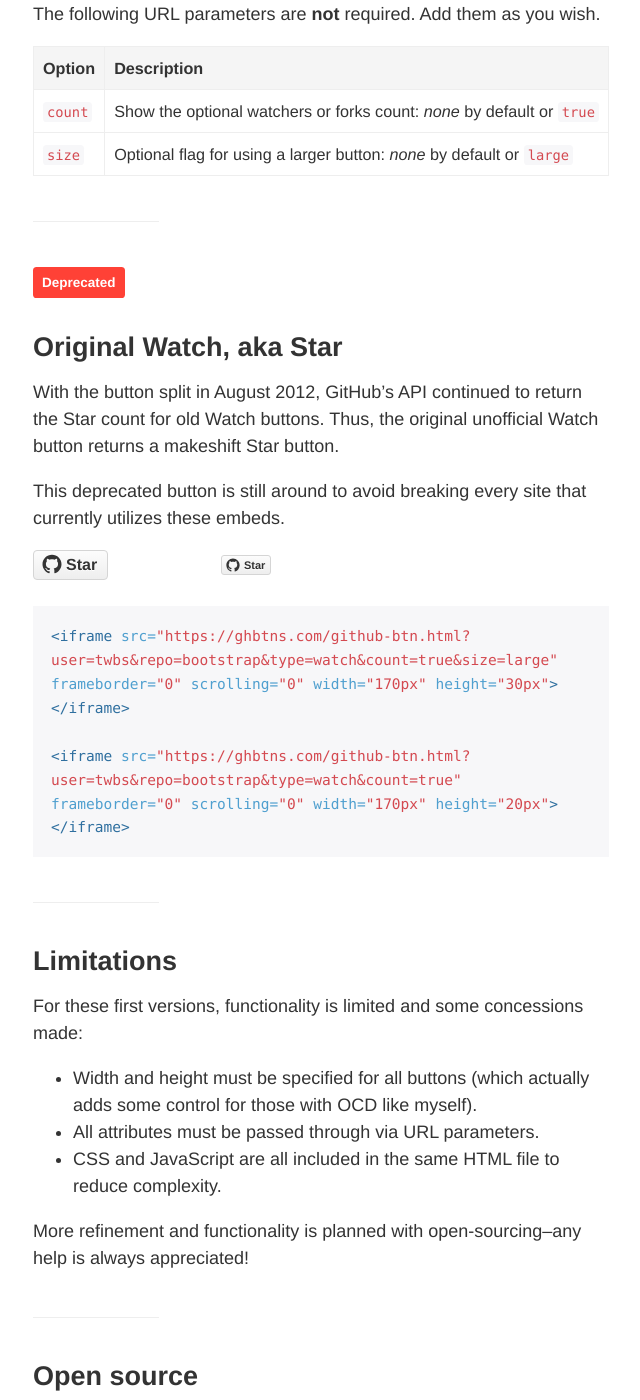
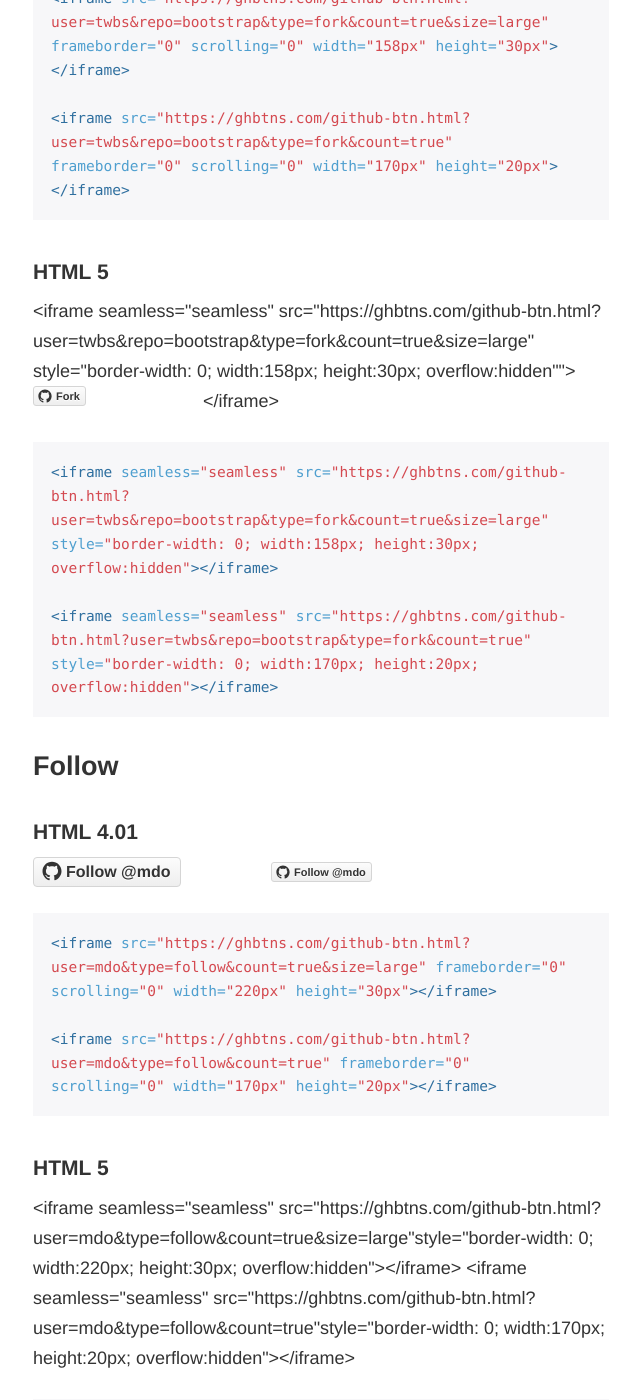
Before and after one commit to mdo/github-buttons, a Jekyll site: the page built from index.md, in a window 1280 px wide and 1400 px high, scrolled down 3138 px. Shown: the whole window, without its empty margins (319-959 px from the left). Built offline with Jekyll 4.4.1, drawn with Linux system fonts in a browser that asks for light colours; comment, search, counter and statistics services are not loaded; some of the changed text lies outside the part shown.

Commit message:
Add HTML 5 examples
As the HTML code shown in the page is currently not HTML 5 compliant, I suggest to split it and include both a 4.01- and 5-compatible version.

```diff
--- a/index.md
+++ b/index.md
@@ -10,7 +10,7 @@
 ---
 
 ## Star
-
+### HTML 4.01
 <div class="example">
   <iframe src="https://ghbtns.com/github-btn.html?user=twbs&repo=bootstrap&type=star&count=true&size=large" frameborder="0" scrolling="0" width="160px" height="30px"></iframe>
   <iframe src="https://ghbtns.com/github-btn.html?user=twbs&repo=bootstrap&type=star&count=true" frameborder="0" scrolling="0" width="170px" height="20px"></iframe>
@@ -20,6 +20,16 @@
 
 <iframe src="https://ghbtns.com/github-btn.html?user=twbs&repo=bootstrap&type=star&count=true" frameborder="0" scrolling="0" width="170px" height="20px"></iframe>
 {% endhighlight %}
+### HTML 5
+<div class="example">
+  <iframe seamless="seamless" src="https://ghbtns.com/github-btn.html?user=twbs&repo=bootstrap&type=star&count=true&size=large"  style="border-width: 0; width:160px; height:30px; overflow:hidden"></iframe>
+  <iframe seamless="seamless" src="https://ghbtns.com/github-btn.html?user=twbs&repo=bootstrap&type=star&count=true"  style="border-width: 0; width:170px; height:20px; overflow:hidden"></iframe>
+</div>
+{% highlight html %}
+<iframe seamless="seamless" src="https://ghbtns.com/github-btn.html?user=twbs&repo=bootstrap&type=star&count=true&size=large"  style="border-width: 0; width:160px; height:30px; overflow:hidden"></iframe>
+
+<iframe seamless="seamless" src="https://ghbtns.com/github-btn.html?user=twbs&repo=bootstrap&type=star&count=true"  style="border-width: 0; width:170px; height:20px; overflow:hidden"></iframe>
+{% endhighlight %}
 
 ## Watch
 
@@ -27,6 +37,7 @@
 
 As such, for today's unofficial Watch button, **you must add `v=2` to the parameters**. If you don't, you'll get [the deprecated button](#deprecated).
 
+###HTML 4.01
 <div class="example">
   <iframe src="https://ghbtns.com/github-btn.html?user=twbs&repo=bootstrap&type=watch&count=true&size=large&v=2" frameborder="0" scrolling="0" width="160px" height="30px"></iframe>
   <iframe src="https://ghbtns.com/github-btn.html?user=twbs&repo=bootstrap&type=watch&count=true&v=2" frameborder="0" scrolling="0" width="170px" height="20px"></iframe>
@@ -37,8 +48,19 @@
 <iframe src="https://ghbtns.com/github-btn.html?user=twbs&repo=bootstrap&type=watch&count=true&v=2" frameborder="0" scrolling="0" width="170px" height="20px"></iframe>
 {% endhighlight %}
 
+###HTML5
+<div class="example">
+  <iframe seamless="seamless" src="https://ghbtns.com/github-btn.html?user=twbs&repo=bootstrap&type=watch&count=true&size=large&v=2" style="border-width: 0; width:160px; height:30px; overflow:hidden"></iframe>
+  <iframe seamless="seamless" src="https://ghbtns.com/github-btn.html?user=twbs&repo=bootstrap&type=watch&count=true&v=2" style="border-width: 0; width:170px; height:20px; overflow:hidden"></iframe>
+</div>
+{% highlight html %}
+  <iframe seamless="seamless" src="https://ghbtns.com/github-btn.html?user=twbs&repo=bootstrap&type=watch&count=true&size=large&v=2" style="border-width: 0; width:160px; height:30px; overflow:hidden"></iframe>
+
+<iframe seamless="seamless" src="https://ghbtns.com/github-btn.html?user=twbs&repo=bootstrap&type=watch&count=true&v=2" style="border-width: 0; width:170px; height:20px; overflow:hidden"></iframe>
+{% endhighlight %}
+
 ## Fork
-
+### HTML 4.01
 <div class="example">
   <iframe src="https://ghbtns.com/github-btn.html?user=twbs&repo=bootstrap&type=fork&count=true&size=large" frameborder="0" scrolling="0" width="158px" height="30px"></iframe>
   <iframe src="https://ghbtns.com/github-btn.html?user=twbs&repo=bootstrap&type=fork&count=true" frameborder="0" scrolling="0" width="170px" height="20px"></iframe>
@@ -49,8 +71,19 @@
 <iframe src="https://ghbtns.com/github-btn.html?user=twbs&repo=bootstrap&type=fork&count=true" frameborder="0" scrolling="0" width="170px" height="20px"></iframe>
 {% endhighlight %}
 
+### HTML 5
+<div class="example">
+  <iframe seamless="seamless" src="https://ghbtns.com/github-btn.html?user=twbs&repo=bootstrap&type=fork&count=true&size=large" style="border-width: 0; width:158px; height:30px; overflow:hidden""></iframe>
+  <iframe seamless="seamless" src="https://ghbtns.com/github-btn.html?user=twbs&repo=bootstrap&type=fork&count=true" style="border-width: 0; width:170px; height:20px; overflow:hidden"></iframe>
+</div>
+{% highlight html %}
+<iframe seamless="seamless" src="https://ghbtns.com/github-btn.html?user=twbs&repo=bootstrap&type=fork&count=true&size=large" style="border-width: 0; width:158px; height:30px; overflow:hidden"></iframe>
+
+<iframe seamless="seamless" src="https://ghbtns.com/github-btn.html?user=twbs&repo=bootstrap&type=fork&count=true" style="border-width: 0; width:170px; height:20px; overflow:hidden"></iframe>
+{% endhighlight %}
+
 ## Follow
-
+### HTML 4.01
 <div class="example">
   <iframe src="https://ghbtns.com/github-btn.html?user=mdo&type=follow&count=true&size=large" frameborder="0" scrolling="0" width="220px" height="30px"></iframe>
   <iframe src="https://ghbtns.com/github-btn.html?user=mdo&type=follow&count=true" frameborder="0" scrolling="0" width="170px" height="20px"></iframe>
@@ -59,6 +92,17 @@
 <iframe src="https://ghbtns.com/github-btn.html?user=mdo&type=follow&count=true&size=large" frameborder="0" scrolling="0" width="220px" height="30px"></iframe>
 
 <iframe src="https://ghbtns.com/github-btn.html?user=mdo&type=follow&count=true" frameborder="0" scrolling="0" width="170px" height="20px"></iframe>
+{% endhighlight %}
+
+### HTML 5
+<div class="example">
+  <iframe seamless="seamless" src="https://ghbtns.com/github-btn.html?user=mdo&type=follow&count=true&size=large"style="border-width: 0; width:220px; height:30px; overflow:hidden"></iframe>
+  <iframe seamless="seamless" src="https://ghbtns.com/github-btn.html?user=mdo&type=follow&count=true"style="border-width: 0; width:170px; height:20px; overflow:hidden"></iframe>
+</div>
+{% highlight html %}
+<iframe seamless="seamless" src="https://ghbtns.com/github-btn.html?user=mdo&type=follow&count=true&size=large"style="border-width: 0; width:220px; height:30px; overflow:hidden"></iframe>
+
+<iframe seamless="seamless" src="https://ghbtns.com/github-btn.html?user=mdo&type=follow&count=true"style="border-width: 0; width:170px; height:20px; overflow:hidden"></iframe>
 {% endhighlight %}
 
 ---
```
